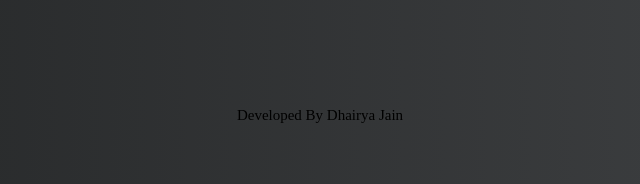
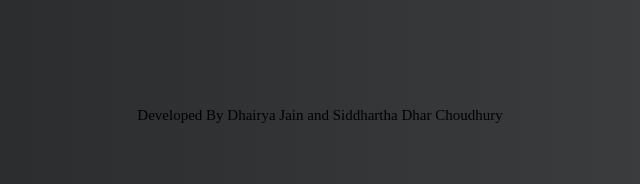
Before and after one commit to dhairyaj/Embedded-Editor, a Flask app: template templates/index.html in a window 1280 px wide. Shown: the part 1306-1490 px from the top of the page, without its empty margins (320-960 px from the left). Run offline with Flask 2, Linux system fonts and the light colour scheme; the template is opened without the code that fills it, so the values that code supplies are empty; some web fonts are replaced.

Commit message:
Update index.html

```diff
--- a/templates/index.html
+++ b/templates/index.html
@@ -33,7 +33,7 @@
     <input type="button" class="button" id="submit" value="Submit Code" />
 
     <div class="footer">
-      <p>Developed By Dhairya Jain</p>
+      <p>Developed By Dhairya Jain and Siddhartha Dhar Choudhury</p>
     </div>
 
     <!--Codemirror JS-->
```
